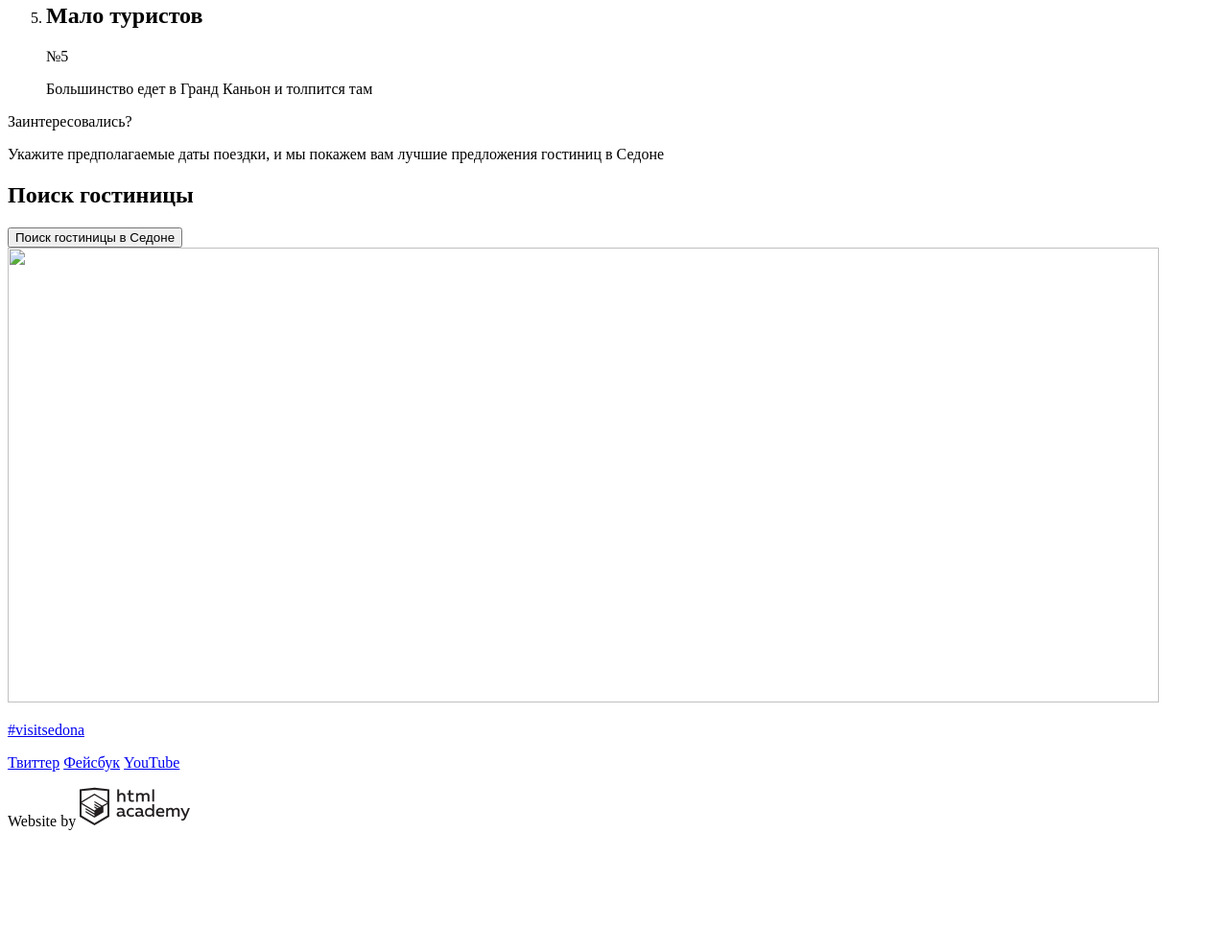
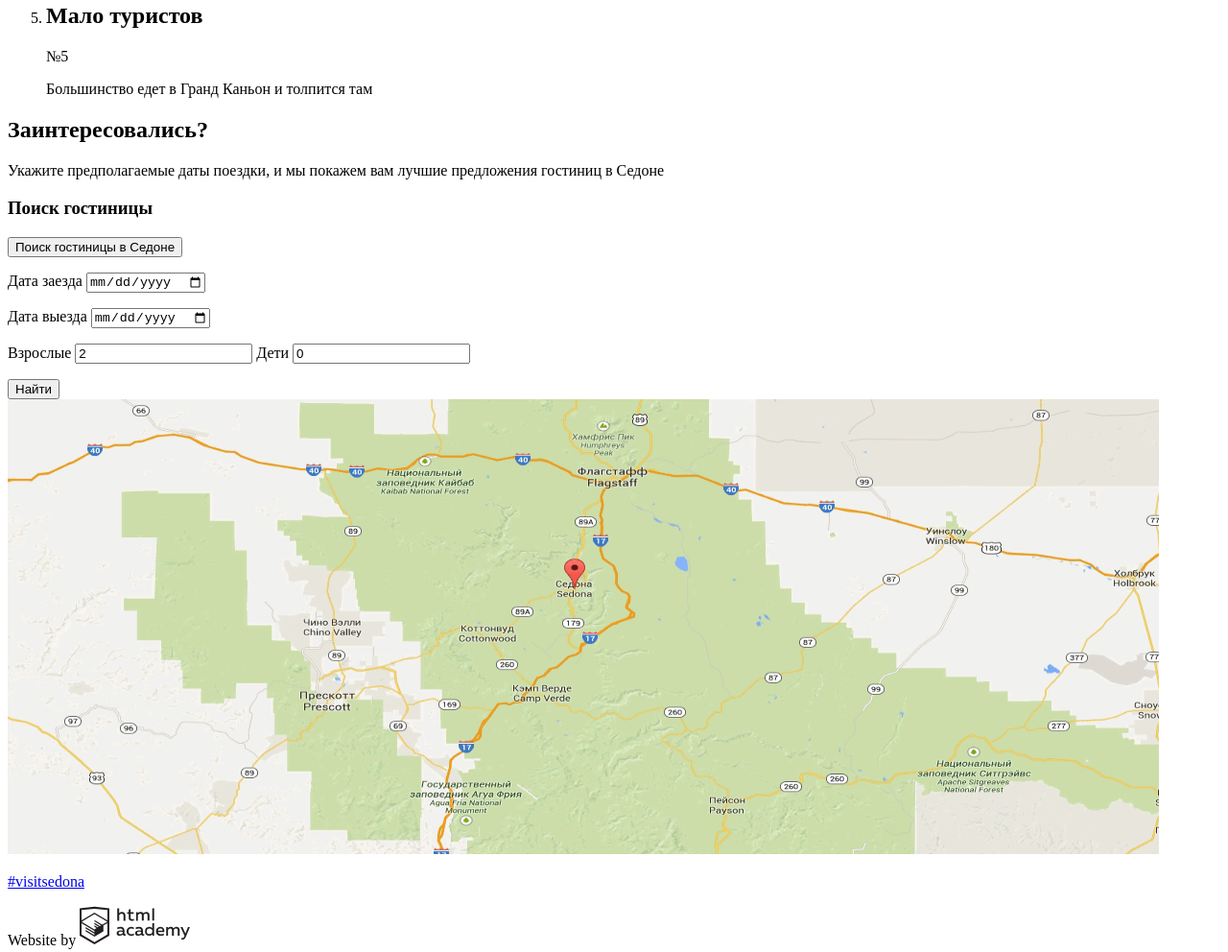
Before and after one commit to aleksandra-t/241867-sedona-26, a plain HTML site: page index.html in a window 1280 px wide. Shown: the part 1367-2359 px from the top of the page at 96% size. Before the commit the page ends 2248 px from the top, so only its background shows below. Drawn offline with Linux system fonts and the light colour scheme.

Commit message:
Завершена разметка главной страницы (с точки зрения доступности) и внутренней страницы (кроме красной области)

```diff
--- a/index.html
+++ b/index.html
@@ -82,16 +82,32 @@
           и толпится там</p>
         </li>
       </ol>
-      <p>Заинтересовались?</p>
-      <p>Укажите предполагаемые даты поездки,
-        и мы покажем вам лучшие предложения гостиниц в Седоне</p>
       <section>
-        <h2>Поиск гостиницы</h2>
+        <h2>Заинтересовались?</h2>
+        <p>Укажите предполагаемые даты поездки,
+          и мы покажем вам лучшие предложения гостиниц в Седоне</p>
+        <h3 class="visually-hidden">Поиск гостиницы</h3>
         <button type="button">Поиск гостиницы в Седоне</button>
-        <!-- Здесь будет форма -->
+        <form action="https://echo.htmlacademy.ru" method="get">
+          <p>
+            <label for="date-check-in-field">Дата заезда</label>
+            <input type="date" name="date-check-in" id="date-check-in-field">
+          </p>
+          <p>
+            <label for="date-check-out-field">Дата выезда</label>
+            <input type="date" name="date-check-out" id="date-check-out-field">
+          </p>
+          <p>
+            <label for="adult-field">Взрослые</label>
+            <input type="number" name="adult" value="2" id="adult-field">
+            <label for="children-field">Дети</label>
+            <input type="number" name="children" value="0" id="children-field">
+          </p>
+          <button type="submit">Найти</button>
+        </form>
       </section>
       <div>
-        <img src="img/map.jpg" width="1200" height="474">
+        <img src="img/map.png" width="1200" height="474">
       </div>
     </main>
     <footer>
@@ -99,9 +115,9 @@
         <a href="#">#visitsedona</a>
       </p>
       <div>
-        <a href="#">Твиттер</a>
-        <a href="#">Фейсбук</a>
-        <a href="#">YouTube</a>
+        <a href="#" aria-label="Седона в Твиттере"></a>
+        <a href="#" aria-label="Седона в Фейсбуке"></a>
+        <a href="#" aria-label="Седона на Ютубе"></a>
       </div>
       <p>
         Website by
```
Also changed, not shown: catalog.html (+6 -6 lines).
